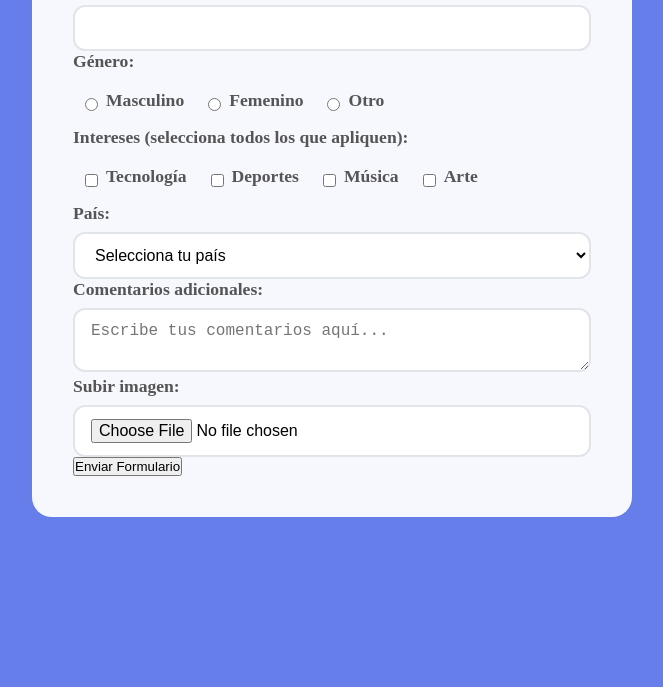
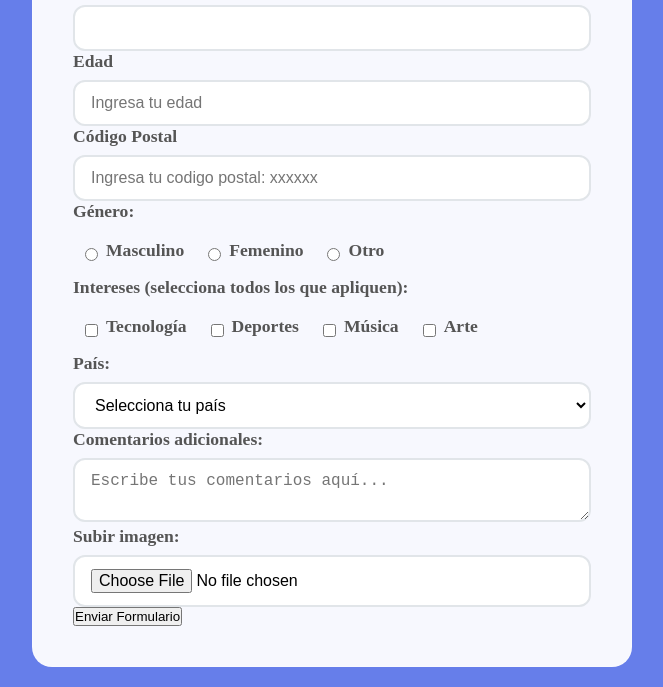
Before and after one commit to UrriIsa/EjercicioFormularios, a plain HTML site: page index.html in a window 1280 px wide. Shown: the part 132-819 px from the top of the page, without its empty margins (308-971 px from the left). Drawn offline with Linux system fonts and the light colour scheme.

Commit message:
Feat: Se agregan inputs para la edad y para el codigo postal, para tener de tipo numerico

```diff
--- a/index.html
+++ b/index.html
@@ -14,6 +14,16 @@
             <div class="form-group">
                 <label for="nombre">Nombre completo:</label>
                 <input type="text" id="nombre" name="nombre" required>
+            </div>
+
+            <div class="form-group">
+                <label for="">Edad</label>
+                <input type="number" name="edad" id="edad" placeholder="Ingresa tu edad">
+            </div>
+
+            <div class="form-group">
+                <label for="">Código Postal</label>
+                <input type="number" name="codigo_postal" id="codigo_postal" placeholder="Ingresa tu codigo postal: xxxxxx">
             </div>
 
             <div class="form-group">
```
